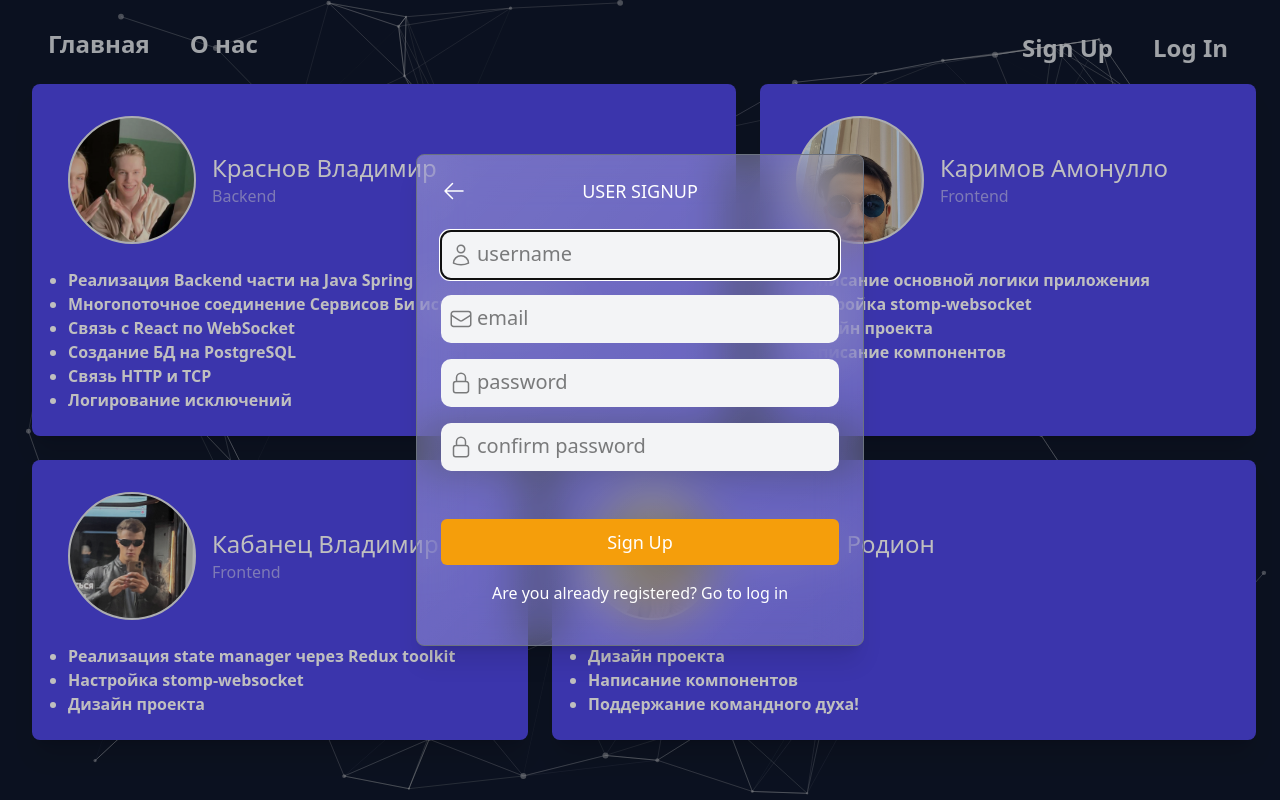
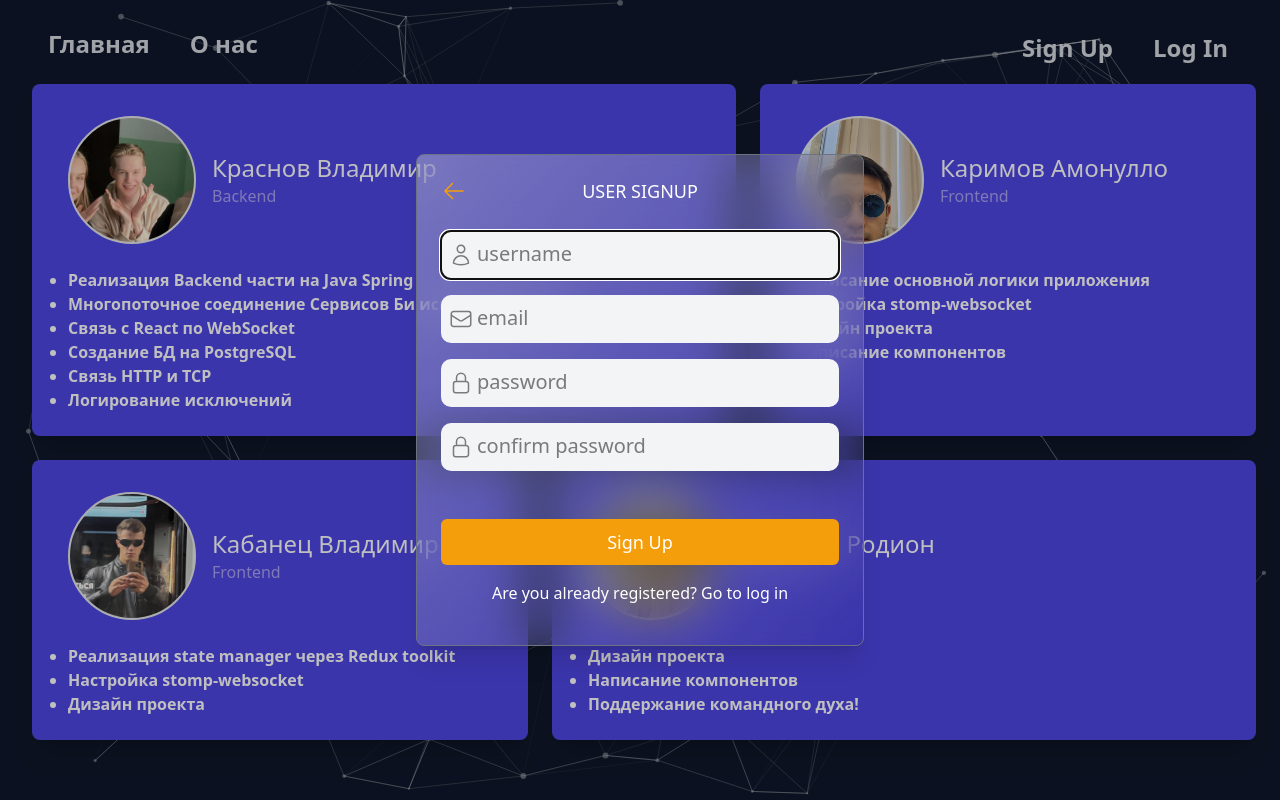
Before and after one commit to CAPVOK/NotNull, a React (Create React App) app: page /about in a window 1280 px wide. Both pictures are taken after a click on the button "Sign Up". Built offline with nearby package versions, Linux system fonts and the light colour scheme.

Commit message:
main design

```diff
--- a/src/pages/modules/login/index.jsx
+++ b/src/pages/modules/login/index.jsx
@@ -174,7 +174,7 @@ export default function SignUpLogInForm({buttonColor}) {
                     leaveFrom="opacity-100 scale-100"
                     leaveTo="opacity-0 scale-95"
                 >
-                <Dialog.Panel className="w-full max-w-md transform overflow-hidden rounded-lg border-[1px] border-gray-500 bg-gradient-to-br from-white/30 to-white/20 backdrop-blur-xl p-6 text-left align-middle shadow-xl transition-all">
+                <Dialog.Panel className="w-full max-w-md transform overflow-hidden rounded-lg border-[1px] border-gray-500 bg-gradient-to-br from-gray-300/40 to-gary-300/30 backdrop-blur-xl p-6 text-left align-middle shadow-xl transition-all">
 
 
                     <Dialog.Title
@@ -187,7 +187,7 @@ export default function SignUpLogInForm({buttonColor}) {
                             viewBox="0 0 24 24"
                             strokeWidth="1.5"
                             stroke="currentColor"
-                            className=" fixed left-[25px] w-6 h-6 cursor-pointer"
+                            className=" fixed left-[25px] w-6 h-6 cursor-pointer text-amber-500 "
                             onClick={closeModal}>
                             <path strokeLinecap="round" strokeLinejoin="round" d="M10.5 19.5L3 12m0 0l7.5-7.5M3 12h18" />
                         </svg>
```
